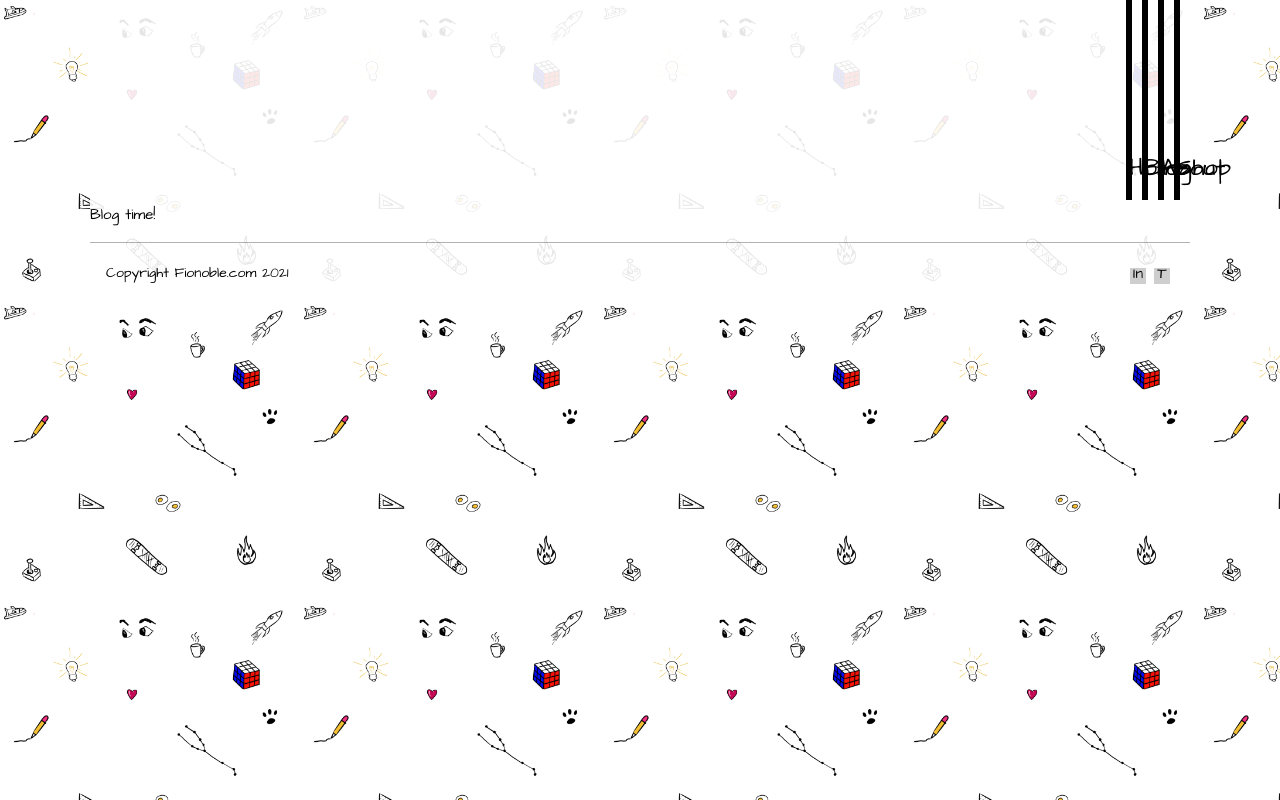
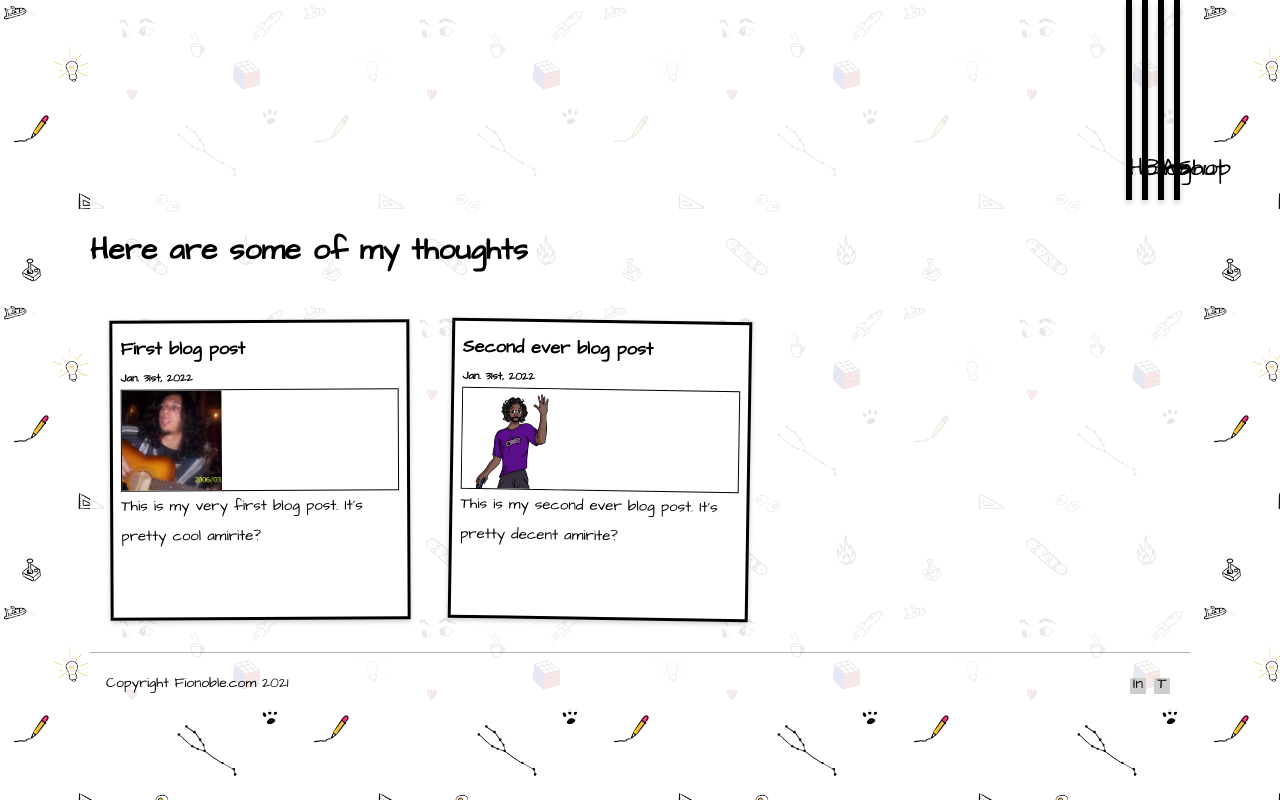
Before and after one commit to Fionoble/fionoble.com, a Next.js app: page /blog in a window 1280 px wide. Built offline with nearby package versions, Linux system fonts and the light colour scheme.

Commit message:
Hook up and style blog index

```diff
--- /dev/null
+++ b/_blog/blog-index.json
@@ -0,0 +1,16 @@
+[
+  {
+    "title": "First blog post",
+    "date": "Jan. 31st, 2022",
+    "excerpt": "This is my very first blog post. It's pretty cool amirite?",
+    "thumbnail": "/thumbnails/lulz.jpg",
+    "slug": "test"
+  },
+  {
+    "title": "Second ever blog post",
+    "date":  "Jan. 31st, 2022",
+    "excerpt": "This is my second ever blog post. It's pretty decent amirite?",
+    "thumbnail": "/thumbnails/wave.jpg",
+    "slug": "this-is-a-test"
+  }
+]
--- a/components/styles/NavigationStyles.ts
+++ b/components/styles/NavigationStyles.ts
@@ -20,6 +20,7 @@ const NavItem = styled.li`
   list-style-type: none;
   border: 3px black solid;
   border-top: 0px;
+  box-shadow: 0px 3px 5px 0px rgba(0,0,0,0.2);
 
   .nav-item-title {
     width: 100%;
--- a/pages/api/blog/[blogId].tsx
+++ /dev/null
@@ -1,5 +0,0 @@
-export default function handler(req, res) {
-    const { blogId } = req.query;
-    console.log(blogId)
-    return true
-}
--- a/pages/api/blog/index.tsx
+++ /dev/null
@@ -1,54 +0,0 @@
-import fs from 'fs';
-import { join } from 'path'
-import matter from 'gray-matter';
-
-type Post = {
-  title: string;
-  excerpt: string;
-  coverImage: string;
-  date: string;
-}
-
-const postsDirectory = join(process.cwd(), '_blog');
-
-export default function handler(req, res) {
-  console.log(getAllPosts());
-};
-
-export function getAllPosts(fields = []) {
-  const slugs = getPostSlugs()
-  const posts = slugs
-    .map((slug) => getPostBySlug(slug, fields))
-    // sort posts by date in descending order
-    .sort((post1: Post, post2: Post) => (post1.date > post2.date ? -1 : 1))
-  return posts
-}
-
-export function getPostSlugs(fields = []) {
-  return fs.readdirSync(postsDirectory)
-}
-
-export function getPostBySlug(slug, fields = []) {
-  const realSlug = slug.replace(/\.md$/, '')
-  const fullPath = join(postsDirectory, `${realSlug}.md`)
-  const fileContents = fs.readFileSync(fullPath, 'utf8')
-  const { data, content } = matter(fileContents)
-
-  const items = {}
-
-  // Ensure only the minimal needed data is exposed
-  fields.forEach((field) => {
-    if (field === 'slug') {
-      items[field] = realSlug
-    }
-    if (field === 'content') {
-      items[field] = content
-    }
-
-    if (typeof data[field] !== 'undefined') {
-      items[field] = data[field]
-    }
-  })
-
-  return items
-}
--- a/pages/blog/index.tsx
+++ b/pages/blog/index.tsx
@@ -1,5 +1,85 @@
-function BlogIndex() {
-  return <div>Blog time!</div>
+import styled, {css} from 'styled-components';
+import Image from "next/image";
+import Link from "next/link";
+
+const PostPreviewCard = styled.div`
+  margin: 20px;
+  padding: 8px;
+  width: 300px;
+  height: 300px;
+  background-color: #fff;
+  position: relative;
+  flex-grow: 0;
+  border: 3px black solid;
+  box-shadow: 0px 2px 5px 0px rgba(0,0,0,0.2);
+  overflow: hidden;
+  text-overflow: elipsis;
+  transition: transform 0.3s;
+
+  ${props => {
+    return (css`
+      transform: rotate(${props.rotation}deg);
+
+      &:hover {
+        transform: rotate(${props.rotation}deg) translateY(5px);
+      }
+    `)}
+  }
+
+`;
+
+const Title = styled.div`
+  font-size: 18px;
+  font-weight: 900;
+`;
+const TimeStamp = styled.div`
+  font-size: 11px;
+  font-weight: 900;
+`;
+
+const ImageWrapper = styled.div`
+  border: 1px black solid;
+  line-height: 0;
+`;
+
+const PostPreviewContainer = styled.div`
+  display: flex;
+  with: 100%;
+  flex-wrap: wrap;
+`;
+
+function PostPage({data}) {
+
+  console.log("Posts", data)
+
+  return (
+    <>
+      <h1>Here are some of my thoughts</h1>
+      <PostPreviewContainer>
+        {data.map(((post, index) => {
+        const slightRandomRotation = `${index % 2 == 0 ? '-' : ''}${(Math.random() * 2)}`;
+        return (
+          <Link href={`/blog/${post.slug}`} key={index}>
+            <PostPreviewCard rotation={slightRandomRotation}>
+              <Title>{post.title}</Title>
+              <TimeStamp>{post.date}</TimeStamp>
+              <ImageWrapper>
+                <Image src={post.thumbnail} layout="fixed" width="100" height="100" />
+              </ImageWrapper>
+              <div>{post.excerpt}</div>
+            </PostPreviewCard>
+          </Link>
+        )}))}
+      </PostPreviewContainer>
+    </>
+  )
 }
 
-export default BlogIndex;
+PostPage.getInitialProps = async () => {
+  const content = await import(`../../_blog/blog-index.json`);
+  const data = content.default;
+
+  return { data };
+}
+
+export default PostPage;
```
Also changed, not shown: components/foundation/BlogContainer.tsx (deleted, +0 -11 lines), pages/blog/[slug].tsx (+3 -7 lines), public/thumbnails/lulz.jpg (added), public/thumbnails/wave.JPG (added).
